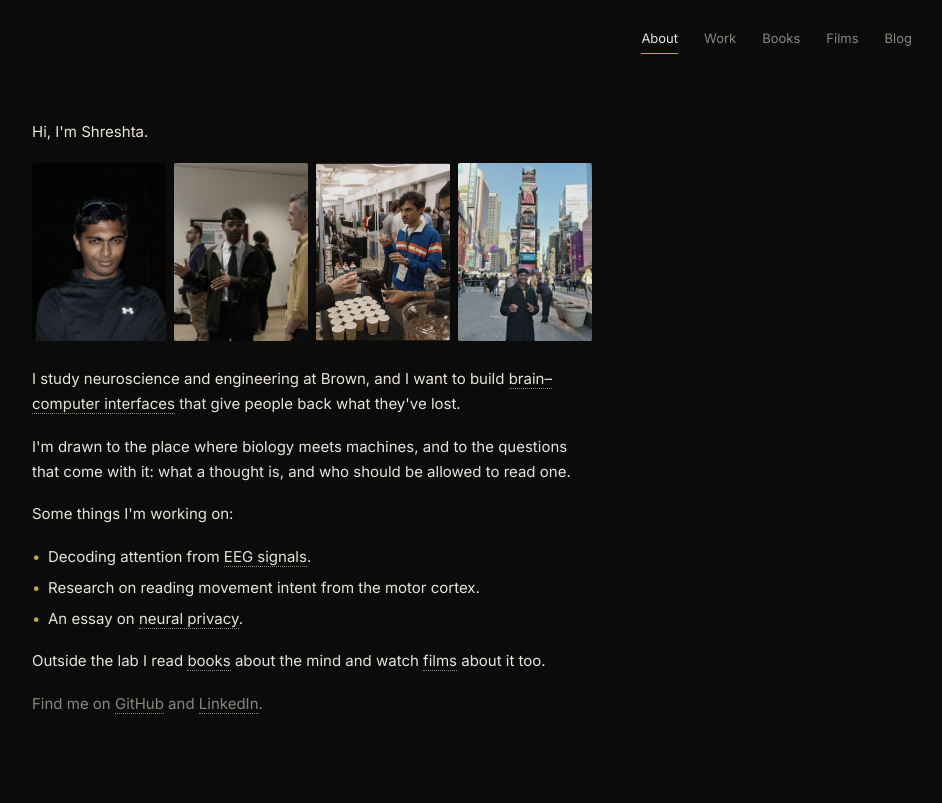
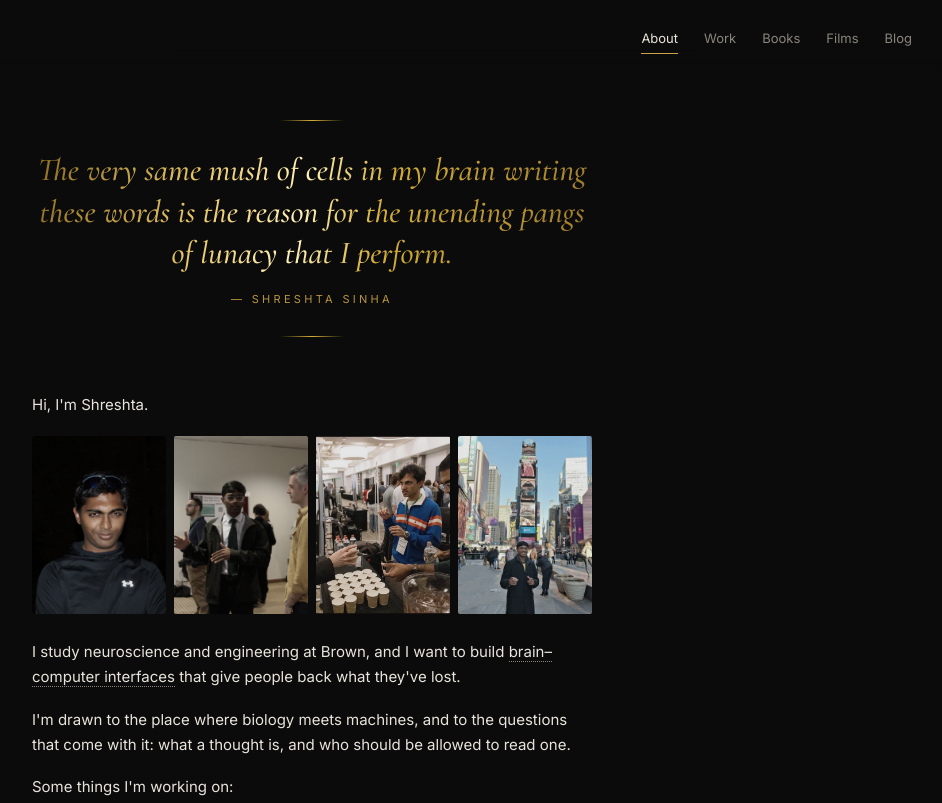
Before and after one commit to shresinsneuro/shresinsneuro.github.io, a plain HTML site: page index.html in a window 1280 px wide. Shown: the top 803 px of the page, without its empty margins (328-1270 px from the left). Drawn offline with nearby package versions, Linux system fonts and the light colour scheme.

Commit message:
Penguin Classics covers for Dostoevsky, golden quote on About
Co-Authored-By: Claude Opus 5.5 <noreply@anthropic.com>

```diff
--- a/index.html
+++ b/index.html
@@ -7,7 +7,7 @@
 <meta name="description" content="Shreshta Sinha. Neurotech at Brown.">
 <link rel="preconnect" href="https://fonts.googleapis.com">
 <link rel="preconnect" href="https://fonts.gstatic.com" crossorigin>
-<link href="https://fonts.googleapis.com/css2?family=Inter:wght@400;500;600&display=swap" rel="stylesheet">
+<link href="https://fonts.googleapis.com/css2?family=Inter:wght@400;500;600&family=Cormorant+Garamond:ital,wght@1,500&display=swap" rel="stylesheet">
 <link rel="stylesheet" href="style.css">
 </head>
 <body>
@@ -22,6 +22,11 @@
 
   <!-- EDIT: this is a draft in your voice. Rewrite it with your own story. -->
   <main>
+    <figure class="motto-quote">
+      <blockquote>The very same mush of cells in my brain writing these words is the reason for the unending pangs of lunacy that I perform.</blockquote>
+      <figcaption>Shreshta Sinha</figcaption>
+    </figure>
+
     <p>Hi, I'm Shreshta.</p>
 
     <!-- Photos: add or swap files in /images. object-position picks which part of the photo stays in frame. -->
--- a/style.css
+++ b/style.css
@@ -40,6 +40,24 @@ main li::before { content: "•"; position: absolute; left: 0; color: var(--gold
 .u { border-bottom: 1px dotted var(--muted); transition: border-color .2s, color .2s; }
 .u:hover { color: var(--gold); border-color: var(--gold); }
 .quiet { color: var(--muted); }
+
+/* ---------- golden quote at the top of About ---------- */
+.motto-quote { margin: 0 0 56px; text-align: center; }
+.motto-quote::before, .motto-quote::after {
+  content: ""; display: block; width: 64px; height: 1px; margin: 0 auto;
+  background: linear-gradient(90deg, transparent, #d4af37, transparent);
+}
+.motto-quote blockquote {
+  font-family: "Cormorant Garamond", Georgia, serif; font-style: italic; font-weight: 500;
+  font-size: clamp(24px, 4.4vw, 32px); line-height: 1.3; margin: 28px 0 16px;
+  color: #d4af37; /* fallback if gradient text isn't supported */
+  background: linear-gradient(100deg, #8a6a1f 0%, #e8c766 30%, #fff1b8 48%, #d4af37 62%, #9c7a2b 100%);
+  -webkit-background-clip: text; background-clip: text; -webkit-text-fill-color: transparent;
+}
+.motto-quote figcaption {
+  font-size: 11px; letter-spacing: .3em; text-transform: uppercase; color: #b8953d; margin-bottom: 28px;
+}
+.motto-quote figcaption::before { content: "— "; }
 
 /* ---------- photo row on About ---------- */
 .photos { display: grid; grid-template-columns: repeat(4, 1fr); gap: 8px; margin: 6px 0 26px; }
```
Also changed, not shown: images/books/crime-and-punishment.jpg, images/books/demons.jpg, images/books/the-brothers-karamazov.jpg.
